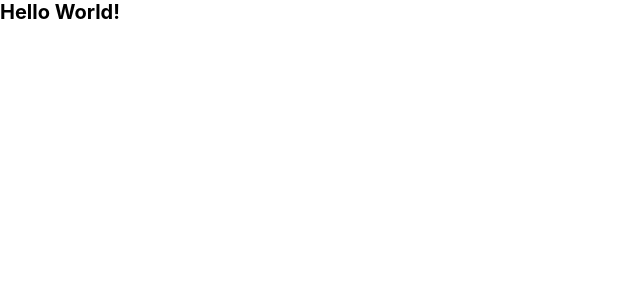
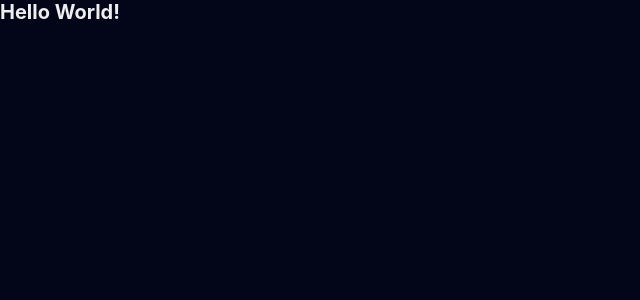
Before and after one commit to mtsgsr/world-map, a Next.js app: page / in a window 1280 px wide. Shown: the top 300 px of the page, without its empty margins (0-640 px from the left). Built offline with nearby package versions, Linux system fonts and the light colour scheme.

Commit message:
Add css variables

```diff
--- a/src/styles/global.ts
+++ b/src/styles/global.ts
@@ -1,6 +1,18 @@
 import { createGlobalStyle } from "styled-components";
 
 const GlobalStyles = createGlobalStyle`
+  :root{
+    --highlight: #219ebc;
+    --background: #030518;
+    --white: #eeeeee;
+
+    --container: 100rem;
+
+    --small: 1.5rem;
+    --medium: 3rem;
+    --large: 5rem;
+  }
+
   *{
     margin: 0;
     padding: 0;
@@ -13,11 +25,22 @@
 
   html, body, #__next {
     height: 100%;
+    background: var(--background);
+    color: var(--white);
   }
 
   body{
     font-family: -apple-system, BlinkMacSystemFont, 'Segoe UI', Roboto, Oxygen, Ubuntu, Cantarell, 'Open Sans', 'Helvetica Neue', sans-serif
   }
+
+  p{
+    font-size: 2rem;
+    line-height: var(--medium);
+  }
+
+  a{
+    color: var(--highlight);
+  }
 `;
 
 export default GlobalStyles;
```
